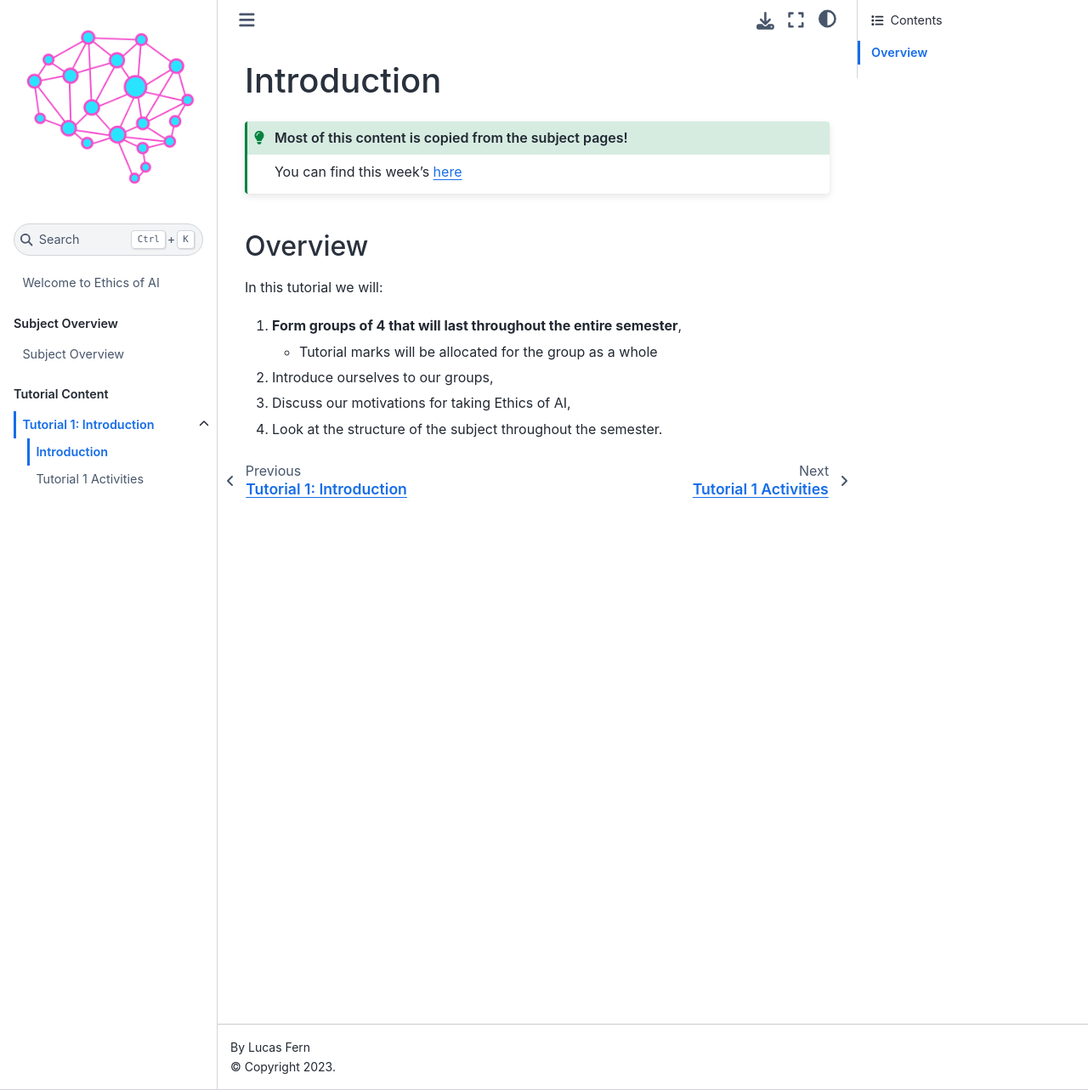
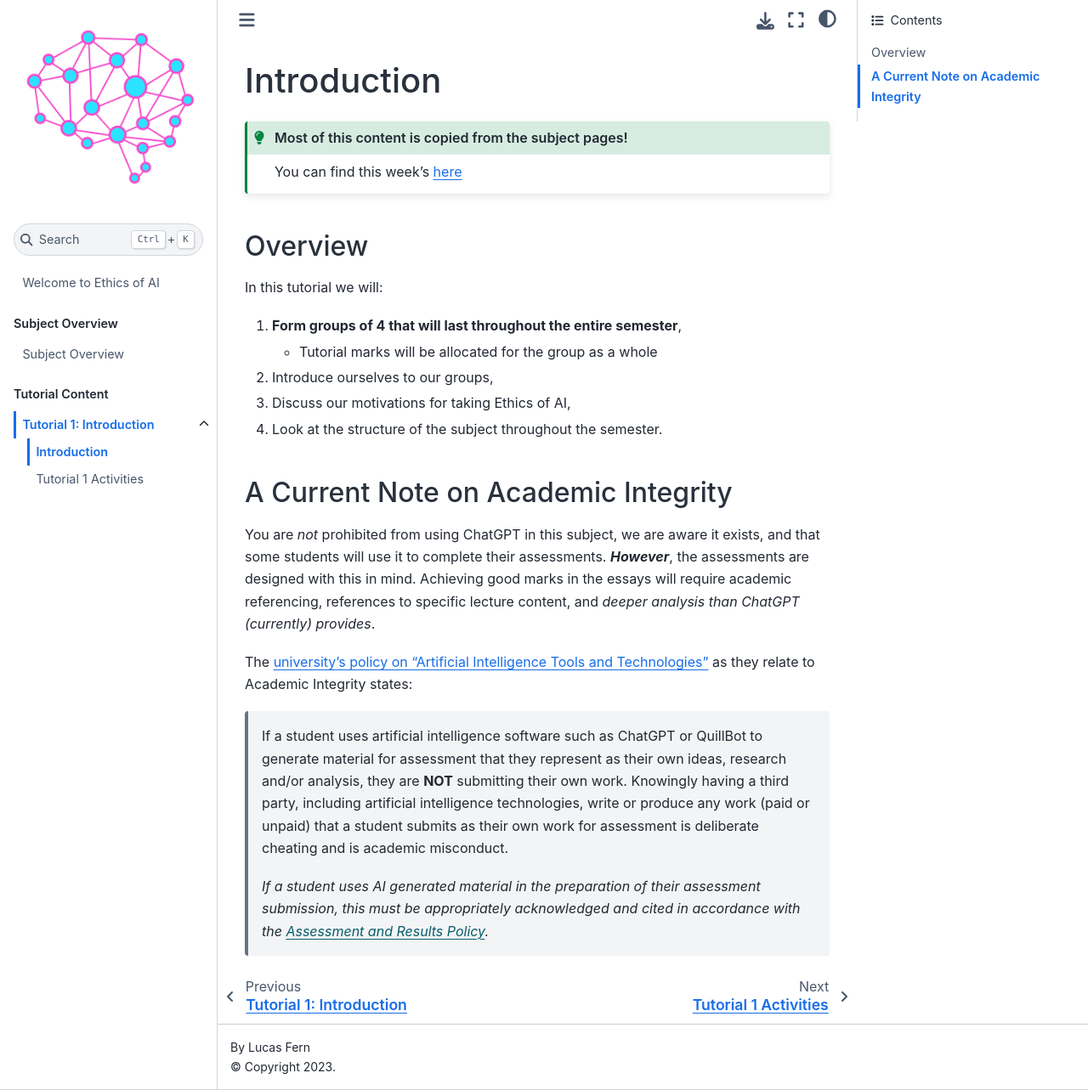
Before and after one commit to lucas-fern/comp90087-jupyterbook, a Jupyter Book: the page built from content/week01/introduction.md, in a window 1280 px wide and 1283 px high. Shown: the whole window at 85% size. Built offline with Jupyter Book 1.0.4 settings and Sphinx 7.4.7 and the Sphinx Book theme 1.1.4, drawn with Linux system fonts in a browser that asks for light colours.

Commit message:
updating week 1 with academic integrity

```diff
--- a/content/week01/introduction.md
+++ b/content/week01/introduction.md
@@ -11,3 +11,11 @@ In this tutorial we will:
 2. Introduce ourselves to our groups,
 3. Discuss our motivations for taking Ethics of AI,
 4. Look at the structure of the subject throughout the semester.
+
+## A Current Note on Academic Integrity
+You are *not* prohibited from using ChatGPT in this subject, we are aware it exists, and that some students will use it to complete their assessments. ***However***, the assessments are designed with this in mind. Achieving good marks in the essays will require academic referencing, references to specific lecture content, and *deeper analysis than ChatGPT (currently) provides*.
+
+The [university's policy on "Artificial Intelligence Tools and Technologies"](https://academicintegrity.unimelb.edu.au/plagiarism-and-collusion/artificial-intelligence-tools-and-technologies) as they relate to Academic Integrity states:
+> If a student uses artificial intelligence software such as ChatGPT or QuillBot to generate material for assessment that they represent as their own ideas, research and/or analysis, they are **NOT** submitting their own work. Knowingly having a third party, including artificial intelligence technologies, write or produce any work (paid or unpaid) that a student submits as their own work for assessment is deliberate cheating and is academic misconduct.
+>
+> *If a student uses AI generated material in the preparation of their assessment submission, this must be appropriately acknowledged and cited in accordance with the [Assessment and Results Policy](https://policy.unimelb.edu.au/MPF1326).*
```
Also changed, not shown: content/week01/tutorial01.md (+1 -1 lines).
